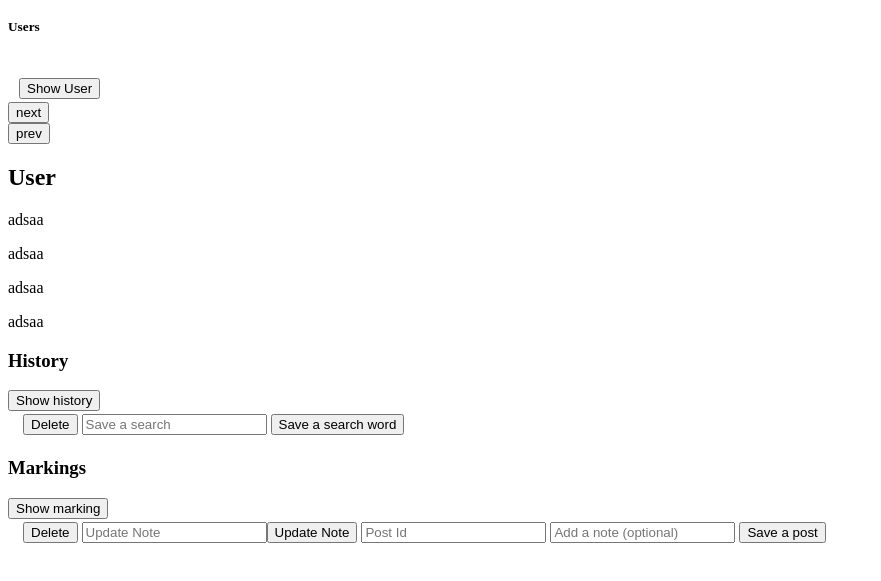
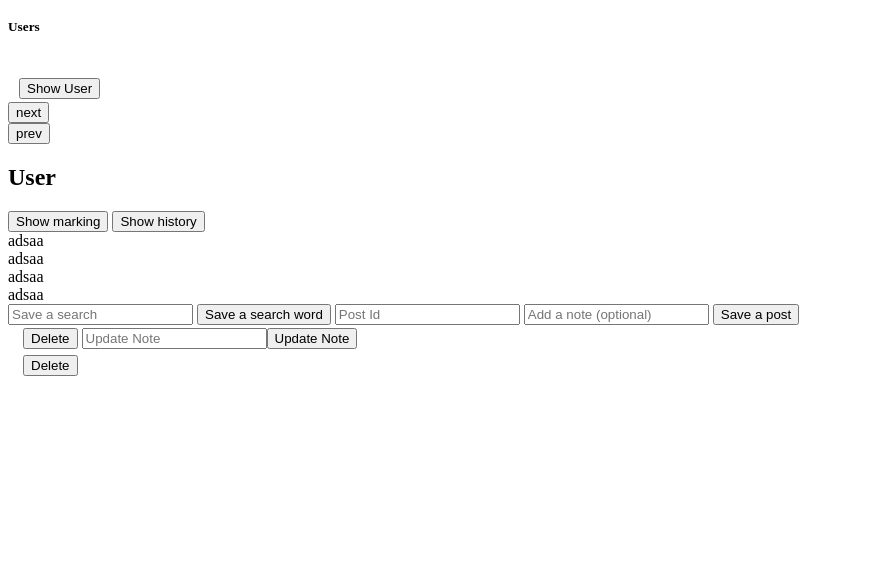
Before and after one commit to Heyatoli/Subproject-2---With-Html-part, a website: page StackoverflowWebservice/wwwroot/js/components/user/user.html in a window 1280 px wide. Shown: the part 125-706 px from the top of the page, without its empty margins (0-881 px from the left). Drawn offline with Linux system fonts and the light colour scheme.

Commit message:
reverted some faulty changes

```diff
--- a/StackoverflowWebservice/wwwroot/js/components/user/user.html
+++ b/StackoverflowWebservice/wwwroot/js/components/user/user.html
@@ -45,46 +45,24 @@
     <div data-bind="visible: showNext"><button data-bind="click: getNext">next</button></div>
     <div data-bind="visible: showPrev"><button data-bind="click: getPrev">prev</button></div>
 
-    <div data-bind="visible: showUser">
     <h2>User</h2>
+    <button data-bind="click: getUserMarkings">Show marking</button>
+    <button data-bind="click: getUserHistory">Show history</button>
 
-        <div class="card card-body">
+
     <div data-bind="text: specificUserName" id="data">adsaa</div>
-            <p></p>
     <div data-bind="text: specificUserAge" id="data">adsaa</div>
-            <p></p>
     <div data-bind="text: specificUserLocation" id="data">adsaa</div>
-            <p></p>
     <div data-bind="text: specificUserCreation" id="data">adsaa</div>
 
-        </div>
+    <input data-bind='value: createdSearch' class="form-control mr-sm-2" type="search" placeholder="Save a search" />
+    <button data-bind="click: createHistory" class="btn btn-outline-success my-2 my-sm-0" type="submit">Save a search word</button>
 
-        <div class="card card-body">
-
-            <div>
-                <div data-toggle="collapse" data-parent="#postsaccordion" href="#postsaccordion1" aria-expanded="true" aria-controls="postsaccordion1">
-                    <h3>History</h3>
-                    <button data-bind="click: getUserHistory">Show history</button>
-                    <table class="table table-hover">
-                        <tbody data-bind="foreach: specificUserHistory">
-                            <tr>
-                                <td data-bind="text: $data.id"></td>
-                                <td></td>
-                                <td data-bind="text: $data.searchWord"></td>
-                                <td><button data-bind="click: $parent.deleteHistory.bind($parent, $data.id)">Delete</button></td>
-
-                                <td><input data-bind='value: $parent.createdSearch' class="form-control mr-sm-2" type="search" placeholder="Save a search" /></td>
-                                <td><button data-bind="click: createHistory" class="btn btn-outline-success my-2 my-sm-0" type="submit">Save a search word</button> </td>
-                            </tr>
-                        </tbody>
-                    </table>
-                </div>
-
-
+    <input data-bind='value: savedPostId' class="form-control mr-sm-2" type="search" placeholder="Post Id" />
+    <input data-bind='value: savedNote' class="form-control mr-sm-2" type="search" placeholder="Add a note (optional)" />
+    <button data-bind="click: createMarking" class="btn btn-outline-success my-2 my-sm-0" type="submit">Save a post</button>
 
     <div data-toggle="collapse" data-parent="#postsaccordion" href="#postsaccordion1" aria-expanded="true" aria-controls="postsaccordion1">
-                       <h3>Markings</h3>
-                        <button data-bind="click: getUserMarkings">Show marking</button>
         <table class="table table-hover">
             <tbody data-bind="foreach: specificUserMarkings">
                 <tr>
@@ -93,16 +71,22 @@
                     <td data-bind="text: $data.note"></td>
                     <td><button data-bind="click: $parent.deleteMarking.bind($parent, $data.postId)">Delete</button></td>
                     <td><input data-bind='value: $parent.note' class="form-control mr-sm-2" type="search" placeholder="Update Note" /><button data-bind="click: $parent.updateMarking.bind($parent, $data.postId)">Update Note</button></td>
-                                    <td><input data-bind='value: $parent.savedPostId' class="form-control mr-sm-2" type="search" placeholder="Post Id" /></td>
-                                    <td><input data-bind='value: $parent.savedNote' class="form-control mr-sm-2" type="search" placeholder="Add a note (optional)" /></td>
-                                    <td><button data-bind="click: createMarking" class="btn btn-outline-success my-2 my-sm-0" type="submit">Save a post</button></td>
                 </tr>
             </tbody>
         </table>
     </div>
-                </div>
 
-            </div>
+    <div data-toggle="collapse" data-parent="#postsaccordion" href="#postsaccordion1" aria-expanded="true" aria-controls="postsaccordion1">
+        <table class="table table-hover">
+            <tbody data-bind="foreach: specificUserHistory">
+                <tr>
+                    <td data-bind="text: $data.id"></td>
+                    <td></td>
+                    <td data-bind="text: $data.searchWord"></td>
+                    <td><button data-bind="click: $parent.deleteHistory.bind($parent, $data.id)">Delete</button></td>
+                </tr>
+            </tbody>
+        </table>
     </div>
 </body>
 </html>
```
Lines whose indentation alone changed are shown as unchanged.
